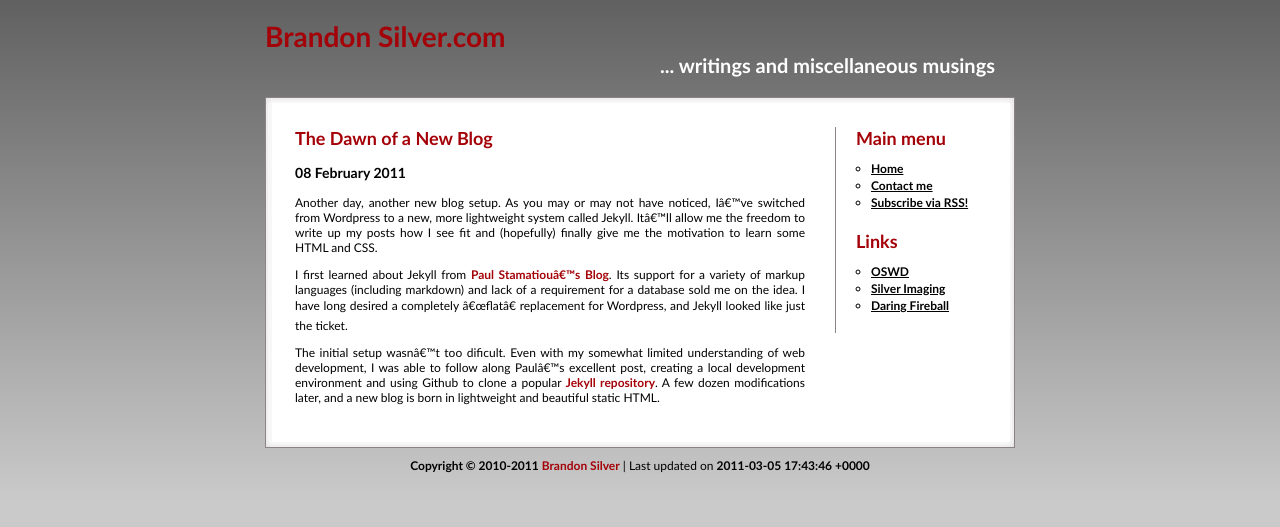
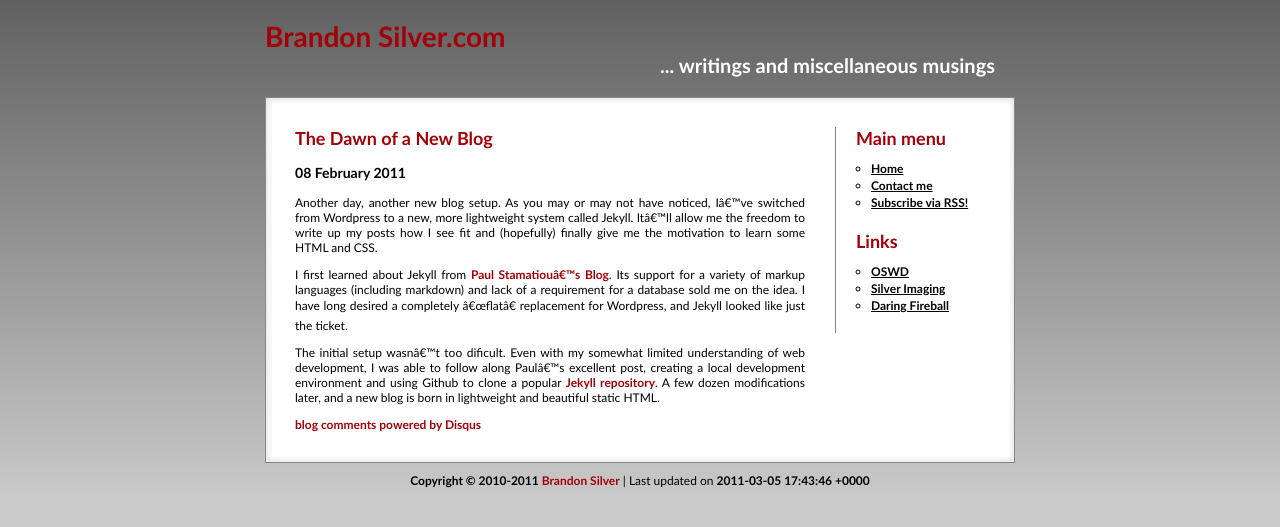
Before and after one commit to brandonsilver/jekyll-blog, a Jekyll site: the page built from _posts/2011-02-08-the-dawn-of-a-new-blog.markdown, in a window 1280 px wide. Shown: the top 527 px of the page. Built offline with Jekyll 4.4.1, drawn with Linux system fonts in a browser that asks for light colours; Markdown is read by kramdown in place of the engine named in the settings; comment, search, counter and statistics services are not loaded.

Commit message:
add disqus commenting system

```diff
--- a/_layouts/post.html
+++ b/_layouts/post.html
@@ -5,3 +5,22 @@
 <h3> {{ page.date | date: "%d %B %Y" }} </h3>
 
 {{ content }}
+
+<div id="disqus_thread"></div>
+<script type="text/javascript">
+    /* * * CONFIGURATION VARIABLES: EDIT BEFORE PASTING INTO YOUR WEBPAGE * * */
+    var disqus_shortname = 'brandonsilver'; // required: replace example with your forum shortname
+
+    // The following are highly recommended additional parameters. Remove the slashes in front to use.
+    var disqus_identifier = '{{ post.id }}';
+    var disqus_url = 'http://www.brandonsilver.com{{ post.url }}';
+
+    /* * * DON'T EDIT BELOW THIS LINE * * */
+    (function() {
+        var dsq = document.createElement('script'); dsq.type = 'text/javascript'; dsq.async = true;
+        dsq.src = 'http://' + disqus_shortname + '.disqus.com/embed.js';
+        (document.getElementsByTagName('head')[0] || document.getElementsByTagName('body')[0]).appendChild(dsq);
+    })();
+</script>
+<noscript>Please enable JavaScript to view the <a href="http://disqus.com/?ref_noscript">comments powered by Disqus.</a></noscript>
+<a href="http://disqus.com" class="dsq-brlink">blog comments powered by <span class="logo-disqus">Disqus</span></a>
--- a/css/style.css
+++ b/css/style.css
@@ -30,6 +30,9 @@
 #main_content_bottom {
 	height: 30px;
 	background: #FFFFFF url('images/background_bottom.gif');
+}
+#disqus_thread {
+	background: #FFFFFF;
 }
 #footer {
 	text-align: center;
```
Also changed, not shown: 7 other files.
